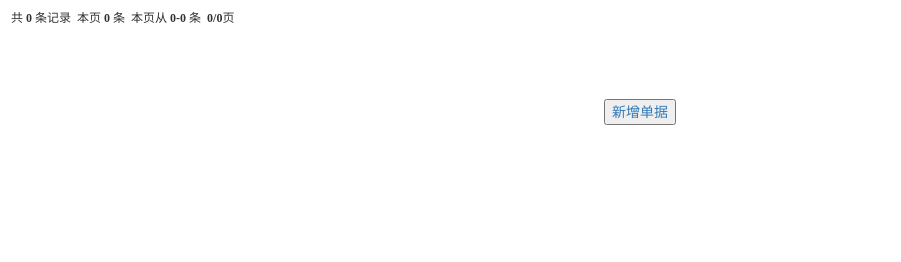
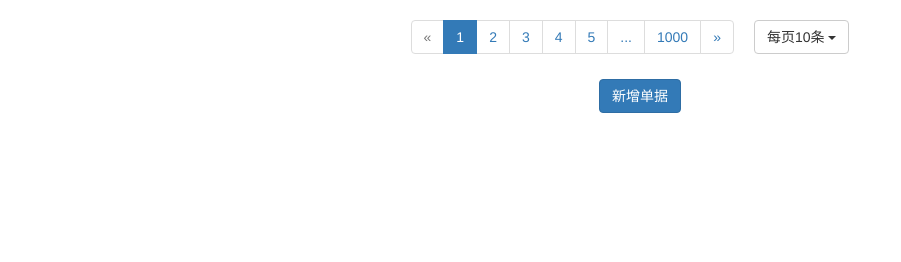
Before and after one commit to Morainy/store_manager, a PHP site: page / in a window 1280 px wide. Shown: the part 38-300 px from the top of the page, without its empty margins (0-901 px from the left). Run offline with PHP 8.4, Linux system fonts and the light colour scheme; data that the repository does not hold is empty.

Commit message:
fix: 合入php文件

```diff
--- a/index.php
+++ b/index.php
@@ -3,12 +3,32 @@
 <head>
 	<meta charset="utf-8">
     <title>仓库</title>
+    <link rel="stylesheet" href="lib/reset.css">
     <link rel="stylesheet" href="lib/bootstrap-3.3.7-dist/css/bootstrap.min.css">
+    <style>
+        .panel-page {
+            display: flex;
+            justify-content: center;
+            margin-bottom: 20px;
+        }
 
+        .panel-page .pagination {
+            margin: 0;
+        }
+
+        .panel-page .dropdown {
+            display:inline-block;
+            margin: 0 20px;
+        }
+
+        .panel-action {
+            display: flex;
+            justify-content: center;
+        }
+    </style>
 </head>
 <body>
-
-<table class="table">
+    <table class="table panel-table">
         <thead>
             <tr>
                 <th>产品类型</th>
@@ -30,7 +50,6 @@
                 $conn = new mysqli($SERVER, $USERNAME, $PASSWD, $DBNAME, $PORT);
                 $conn->set_charset("utf8");
 
-
                 $sql = "SELECT COUNT(*) AS total FROM ". $STORE_TABLE ;
 
                 //4.执行SQL语句
@@ -45,7 +64,6 @@
                     $page_num = $_GET["page_num"];
                 }
 
-    $page = new Page($total, $page_num,"",true);
                 $sql = "SELECT * FROM " . $STORE_TABLE . " ORDER BY ctime DESC ". $page->limit;
                 $result = $conn->query($sql);
                 if($result == false) {
@@ -64,16 +82,37 @@
                         ."</td><td>";
                     echo "<input type='checkbox'  value='check'> </td><tr>";
                 }
-	echo "<tr><td colspan='9'>".$page->fpage()."</td></tr>";
                ?>
         </tbody>
     </table>
-<div class="pagination"></div>
-	<a href="store_manager.html">
-		<button btn btn-primary style="display:block;margin:0 auto">新增单据</button>
-	</a>
+    <div class="panel-page">
+        <div class="panel-pagination">
+        </div>
+        <div class="dropdown page-dropdown">
+            <button class="btn btn-default dropdown-toggle" type="button" id="dropdownMenu1" data-toggle="dropdown" aria-haspopup="true" aria-expanded="true">
+                每页<span class="count">10</span>条
+            <span class="caret"></span>
+            </button>
+            <ul class="dropdown-menu" aria-labelledby="dropdownMenu1">
+                <li data-size="10"><a href="#">10条</a></li>
+                <li data-size="20"><a href="#">20条</a></li>
+                <li data-size="50"><a href="#">50条</a></li>
+            </ul>
+        </div>
+    </div>
+    <div class="panel-action">
+        <a class="btn btn-primary" href="store_manager.html" role="button">新增单据</a>
+	</div>
+	<script>
+		window.servData = {
+			total: <?php echo 100 ?>
+		}
+	</script>
     <script src="lib/jquery-3.4.1.min.js"></script>
     <script src="lib/bootstrap-3.3.7-dist/js/bootstrap.min.js"></script>
+    <script src="lib/tmpl.js"></script>
+    <script src="lib/jquery.pagination.js"></script>
+    <script src="js/utils.js"></script>
 	<script src="js/index.js"></script>
 </body>
 </html>
```
Also changed, not shown: index.html (+0 -42 lines). Lines whose indentation alone changed are shown as unchanged.
